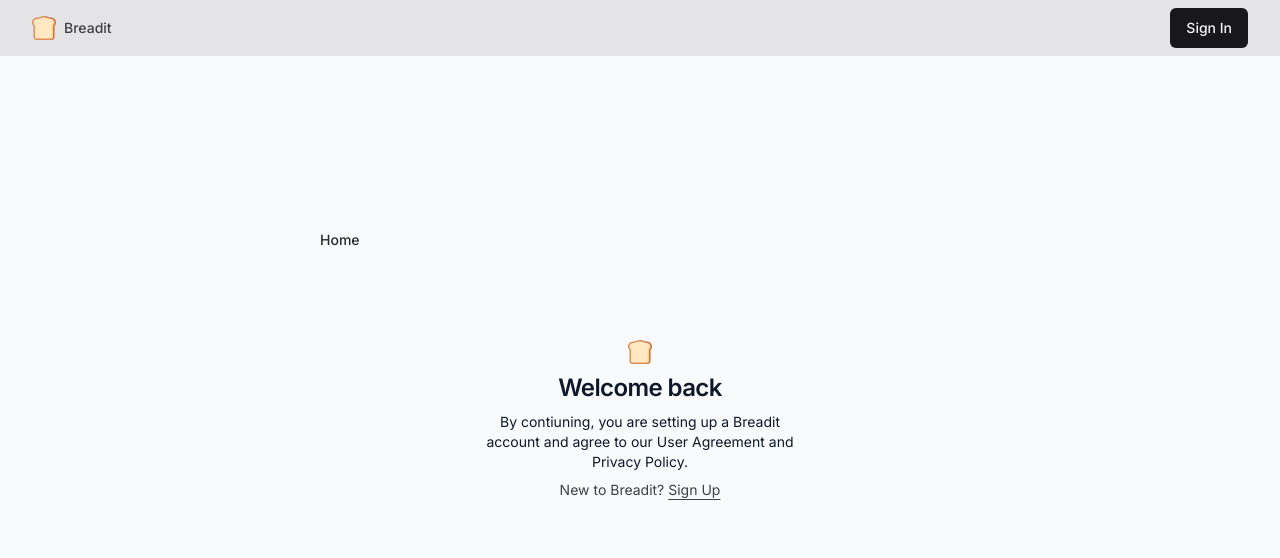
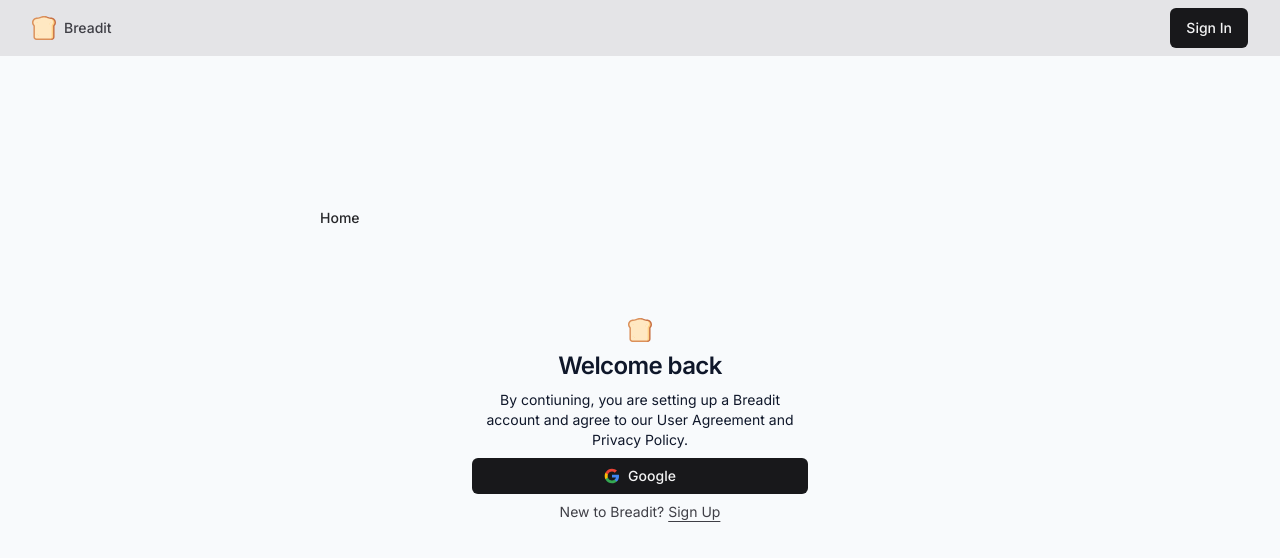
Before and after one commit to Avijit-Sarkar/breadit, a Next.js app: page /sign-in in a window 1280 px wide. Shown: the top 558 px of the page. Built offline with nearby package versions, Linux system fonts and the light colour scheme.

Commit message:
Adding next-auth authentication

```diff
--- a/src/app/layout.tsx
+++ b/src/app/layout.tsx
@@ -22,7 +22,10 @@
         inter.className
       )}
     >
-      <body className="min-h-screen pt-12 bg-slate-50 antialiased">
+      <body
+        className="min-h-screen pt-12 bg-slate-50 antialiased"
+        suppressHydrationWarning={true}
+      >
         <Navbar />
         <div className="container max-w-7xl mx-auto h-full pt-12">
           {children}
--- a/src/components/SignIn.tsx
+++ b/src/components/SignIn.tsx
@@ -1,5 +1,6 @@
 import Link from "next/link";
 import { Icons } from "./Icons";
+import UserAuthForm from "./UserAuthForm";
 
 const SignIn = () => {
   return (
@@ -13,6 +14,7 @@
         </p>
 
         {/* Sign in form */}
+        <UserAuthForm />
 
         <p className="px-8 text-center text-sm text-zinc-700">
           New to Breadit?{" "}
--- /dev/null
+++ b/src/components/UserAuthForm.tsx
@@ -0,0 +1,41 @@
+"use client";
+
+import { cn } from "@/lib/utils";
+import { FC, useState } from "react";
+import { Button } from "./ui/Button";
+import { signIn } from "next-auth/react";
+import { Icons } from "./Icons";
+
+interface UserAuthFormProps extends React.HTMLAttributes<HTMLDivElement> {}
+
+const UserAuthForm: FC<UserAuthFormProps> = ({ className, ...props }) => {
+  const [isLoading, setIsLoading] = useState<boolean>(false);
+
+  const loginWithGoogle = async () => {
+    setIsLoading(true);
+
+    try {
+      await signIn("google");
+    } catch (error) {
+      // toast notification
+    } finally {
+      setIsLoading(false);
+    }
+  };
+
+  return (
+    <div className={cn("flex justify-center", className)} {...props}>
+      <Button
+        onClick={loginWithGoogle}
+        isLoading={isLoading}
+        size="sm"
+        className="w-full"
+      >
+        {isLoading ? null : <Icons.google className="h-4 w-4 mr-2" />}
+        Google
+      </Button>
+    </div>
+  );
+};
+
+export default UserAuthForm;
```
